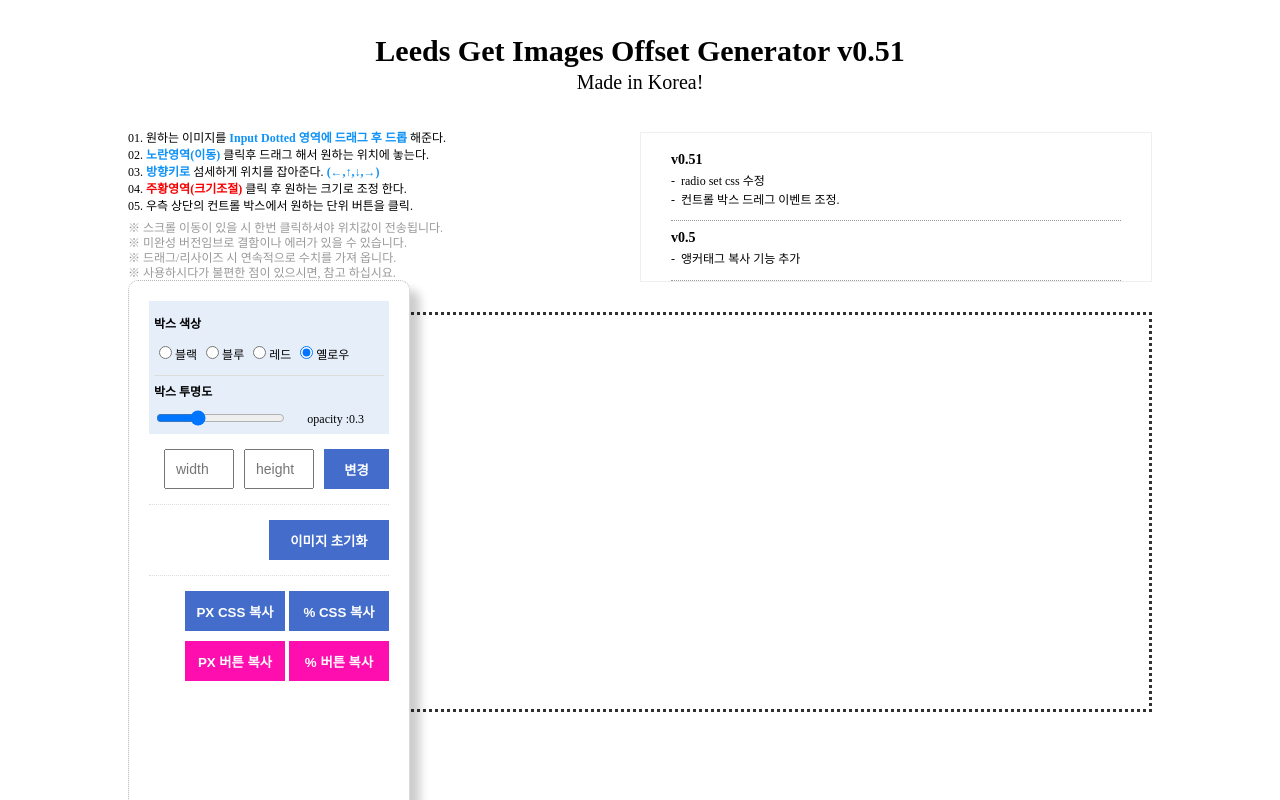
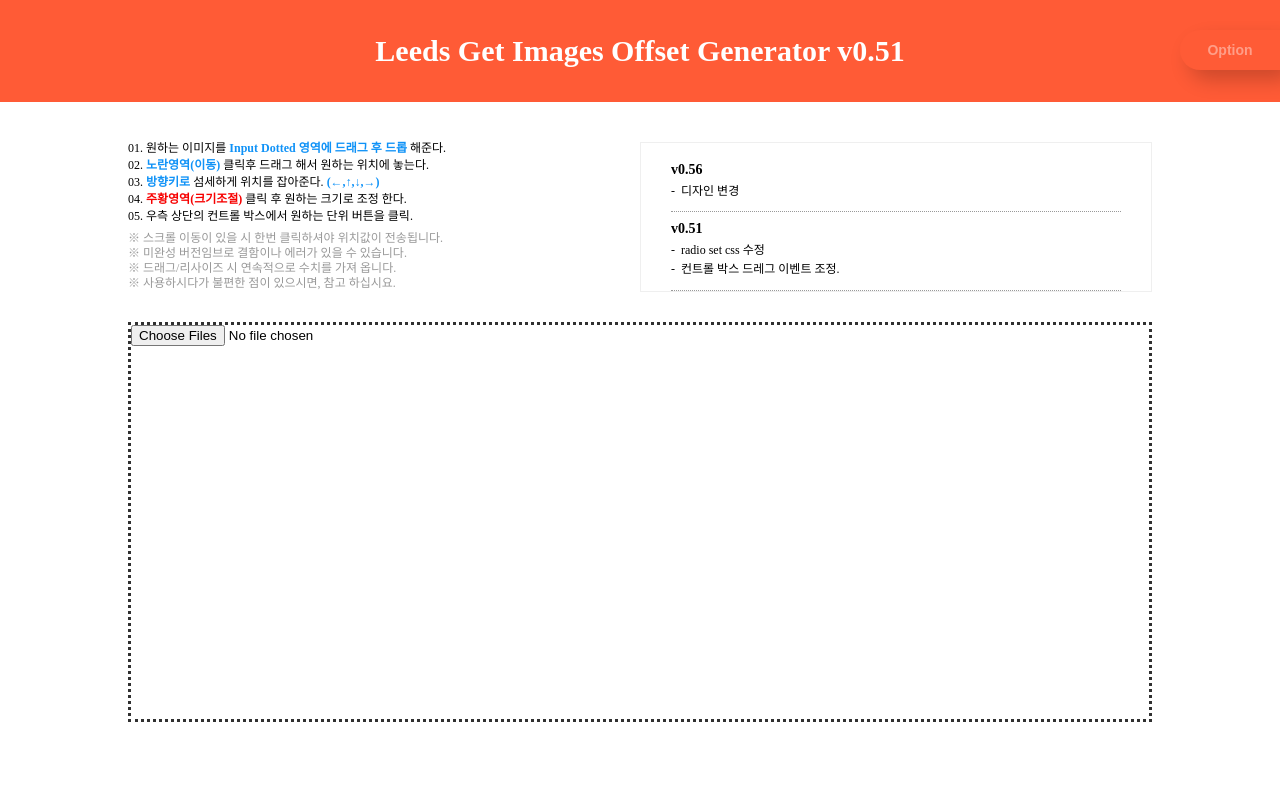
Before and after one commit to daesung6756/imageOffsetGuide.io, a plain HTML site: page index.html in a window 1280 px wide. Drawn offline with nearby package versions, Linux system fonts and the light colour scheme.

Commit message:
디자인 변경

```diff
--- a/css/common.css
+++ b/css/common.css
@@ -118,3 +118,11 @@ h5.title {font-size:14px;}
 
 /* animation */
 .ani-slide-up {animation: ani-slide-up .6s forwards;transition:opacity .4s ease-in-out, transform .4s ease-in-out;}
+
+/* button */
+.btn {position:relative;display:inline-block;vertical-align: top;min-width:100px;height:40px;font-size:14px;font-weight:600;text-align:center;border:0;cursor:pointer}
+.btn:active {left:-1px;top:-1px;}
+.btn.primary {background:#0f92f7;color:#fff;}
+
+/* flex-row */
+.flex-row {display:flex;flex:1;align-items: center}
--- a/css/img-offset.css
+++ b/css/img-offset.css
@@ -1,14 +1,20 @@
 html, body{width:100%;height:100%;}
 * {box-sizing:border-box}
-/*.wrap {height:100%;overflow:hidden;}*/
-.header {max-width:1024px;margin:0 auto;}
+.header {align-items: center;background:#ff5b36;}
+.header .inner {max-width:1024px;width:100%;margin:0 auto;}
+.header .inner .title {color:#fff;}
 .input-text-set {display:inline-block;height:40px;line-height:40px;padding:0 10px;width:70px;margin:5px;}
 
 .local-img-output {text-align:center;min-width:100%;}
 .local-img-output span {position:relative;display:inline-block;border:1px solid #303030;}
 .local-img-output span img {min-width:100%;display:block;}
 
-.makeBox {position:fixed;top:35%;left:10%;z-index:101;padding:20px;border:1px dotted #b6b6b6;background:#fff;box-shadow:10px 10px 10px rgba(0,0,0,.2);border-radius:10px;overflow:hidden;}
+
+.options {position:fixed;top:30px;right:0;z-index:100;}
+.options .btn {border-radius:20px 0 0 20px;color:#ff9e88;background:#ff5b36;-webkit-box-shadow: 9px 10px 20px 0px rgba(0,0,0,0.2);-moz-box-shadow: 9px 10px 20px 0px rgba(0,0,0,0.2);box-shadow: 9px 10px 20px 0px rgba(0,0,0,0.2);outline:none;}
+
+.makeBox {display:none;position:absolute;top:100%;right:0;transform:translateY(10px);padding:20px;border:1px dotted #b6b6b6;background:#fff;box-shadow:10px 10px 10px rgba(0,0,0,.2);border-radius:10px;overflow:hidden;z-index:100;}
+.makeBox.is-show {display:block;}
 .makeBox:active {cursor:move}
 .makeBox-inner {position:relative;padding:10px 70px 10px 10px;border-bottom:1px dotted #ddd;}
 .makeBox-inner .control-btn {position:absolute;right:0;top:50%;transform: translateY(-50%);}
@@ -26,7 +32,7 @@ html, body{width:100%;height:100%;}
 
 .box-control {background:#e6eef9;padding:5px;}
 .box-control .ctrl-inner {position:relative;padding-right:70px;}
-.box-control .resualt-value {position:absolute;right:20px;top:50%;transform:translateY(-50%);font-size:12px;}
+.box-control .resualt-value {position:absolute;right:0;top:50%;transform:translateY(-50%);font-size:12px;}
 .box-control .color-ctrl{padding-bottom:10px;border-bottom:1px solid #ddd;line-height:1.4;}
 
 .boardcopy-wrap {padding:15px 0;text-align:right;}
@@ -46,7 +52,9 @@ html, body{width:100%;height:100%;}
 .reset-wrap button{transition: background .3s linear}
 .reset-wrap button:hover {background:#f70000}
 .img-view-reset{width:120px;height:40px;cursor:pointer;background:#446dcb;border:1px solid #446dcb;color:#fff;font-weight:bold;}
-.file-up input{display:block;width:1024px;height:400px;margin:0 auto;border:3px dotted #303030;}
+
+.file-up {margin-top:30px;}
+.file-up input{display:block;max-width:1024px;width:100%;height:400px;margin:0 auto;border:3px dotted #303030;}
 .file-up input:hover {background:#efefef;}
 
 /* set */
@@ -78,8 +86,9 @@ html, body{width:100%;height:100%;}
 .ul-list li + li {margin-top:3px;}
 
 /* layout */
+.row {margin:0 auto;display:table;width:100%;}
 .row:after{content:'';display:block;clear:both;}
-.row .column {float:left;}
+.row .column {display:table-cell;vertical-align: top;}
 .row .column.n2 {width:50%;}
 
 /* common */
--- a/index.html
+++ b/index.html
@@ -14,11 +14,18 @@
     <script src="js/img-offset.js"></script>
 </head>
 <body>
-<!-- overlay nav -->
-<div class="overlay-nav" id="overlay-nav">
-    <h2>Gnb</h2>
+
+<div class="m-event-area">
+    <div class="event-inner">
+        <button type="button" class="fixed-btn" onclick="fixedTopTarget(event)">고정</button>
+        <div class="rect-box"></div>
+        <span class="resize-btn"></span>
     </div>
-<!-- //overlay nav -->
+</div>
+
+<!-- options : Start -->
+<div class="options">
+    <button type="button" class="btn" onclick="toggleClass('.makeBox', 'is-show');">Option</button>
     <!-- btn -->
     <div class="makeBox">
         <div class="box-control">
@@ -66,22 +73,19 @@
             <textarea id="resualt-per" readonly="readonly"></textarea>
         </div>
     </div>
+</div>
+<!-- //options : End -->
 
-<div class="m-event-area">
-    <div class="event-inner">
-        <button type="button" class="fixed-btn" onclick="fixedTopTarget(event)">고정</button>
-        <div class="rect-box"></div>
-        <span class="resize-btn"></span>
+<div class="wrap">
+    <div class="header">
+        <div class="inner">
+            <h1 class="title tc">Leeds Get Images Offset Generator v0.51</h1>
         </div>
     </div>
 
-<!--<div class="make-rect-box"></div>-->
-<!--<div class="resize-btn-wrap"><span class="resize-btn"></span></div>-->
-<div class="wrap">
-    <header class="header">
-        <h1 class="title tc">Leeds Get Images Offset Generator v0.51</h1>
-        <p class="title-desc tc">Made in Korea!</p>
-        <div class="row mt40">
+    <div class="container">
+        <div class="content">
+            <div class="row mt40" style="max-width:1024px;">
                 <div class="column n2">
                     <ol class="ol-list">
                         <li>01. 원하는 이미지를 <em>Input Dotted 영역에 드래그 후 드롭</em> 해준다.</li>
@@ -100,6 +104,12 @@
                 <div class="column n2">
                     <div class="release-info">
                         <ul>
+                            <li>
+                                <strong>v0.56</strong>
+                                <ul>
+                                    <li>디자인 변경</li>
+                                </ul>
+                            </li>
                             <li>
                                 <strong>v0.51</strong>
                                 <ul>
@@ -145,9 +155,6 @@
                     </div>
                 </div>
             </div>
-    </header>
-    <div class="container">
-        <div class="content">
             <div class="local-img-view">
                 <fieldset class="file-up">
                     <input type="file" id="files" name="files[]" multiple  class="fake" />
@@ -155,10 +162,8 @@
             </div>
         </div>
     </div>
+</div>
 
-    <div class="footer">
-    </div>
-</div>
 <div id="list" class="local-img-output"></div>
 </body>
 </html>
--- a/js/img-offset.js
+++ b/js/img-offset.js
@@ -251,6 +251,10 @@ function fixedTopTarget (e) {
         fixeding = false;
     }
 }
+function toggleClass (el, className) {
+    var $el = $(el)
+    $el.toggleClass(className);
+}
 
 var resizing = false;
 var dragging = false;
```
Lines whose indentation alone changed are shown as unchanged.
